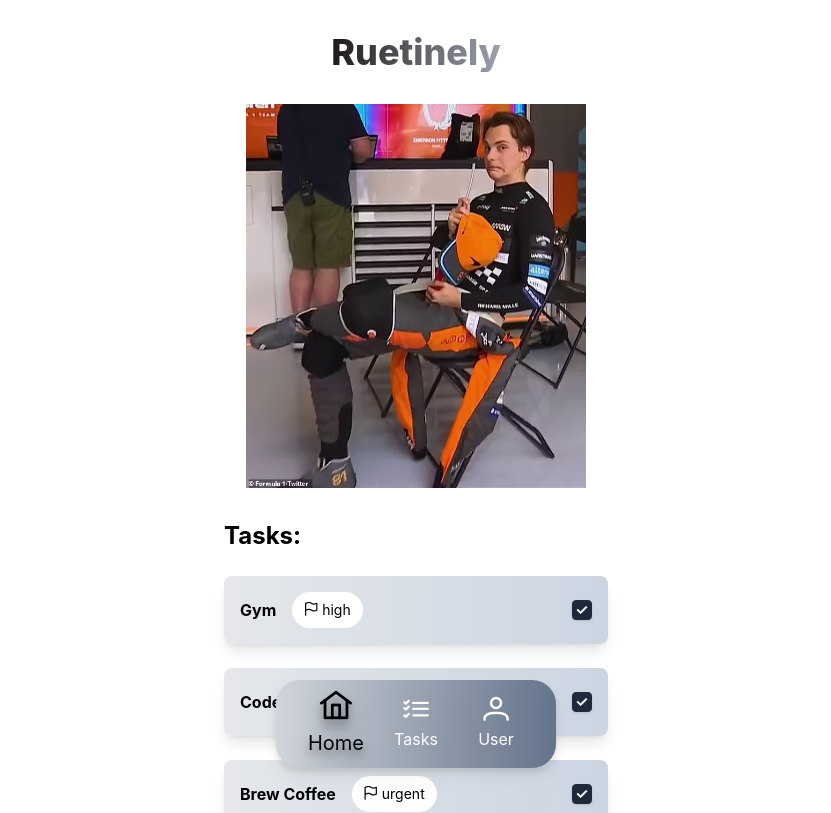
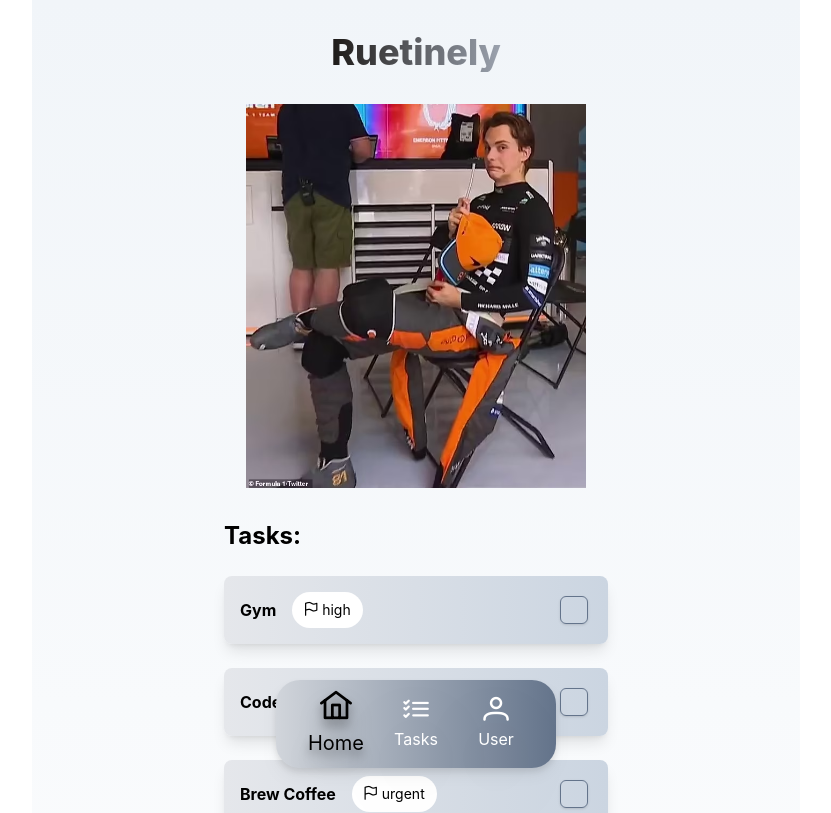
Before and after one commit to rjsreino/ruetinely, a Vue app: page / in a window 1280 px wide. Shown: the top 813 px of the page, without its empty margins (224-1055 px from the left). Built offline with nearby package versions, Linux system fonts and the light colour scheme.

Commit message:
style:made check box more visible

```diff
--- a/index.html
+++ b/index.html
@@ -1,10 +1,10 @@
-<!DOCTYPE html>
+<!doctype html>
 <html lang="">
   <head>
-    <meta charset="UTF-8">
-    <link rel="icon" href="/favicon.ico">
-    <meta name="viewport" content="width=device-width, initial-scale=1.0">
-    <title>Vite App</title>
+    <meta charset="UTF-8" />
+    <link rel="icon" href="/favicon.ico" />
+    <meta name="viewport" content="width=device-width, initial-scale=1.0" />
+    <title>Ruetinely</title>
   </head>
   <body>
     <div id="app"></div>
--- a/src/App.vue
+++ b/src/App.vue
@@ -6,7 +6,7 @@ import { RouterView } from 'vue-router'
 
 <template>
   <main class="">
-    <div class="w-full mx-auto md:max-w-3xl lg:max-w-3xl">
+    <div class="w-full mx-auto md:max-w-3xl lg:max-w-3xl bg-gradient-to-t from-white to-slate-100">
       <header class="flex flex-col items-center py-8">
         <!--div class="bg-green-200 w-2/4 text-center"-->
         <h1
--- a/src/components/CheckBox.vue
+++ b/src/components/CheckBox.vue
@@ -3,8 +3,7 @@
     <label class="flex items-center cursor-pointer relative">
       <input
         type="checkbox"
-        checked
-        class="peer h-5 w-5 cursor-pointer transition-all appearance-none rounded shadow hover:shadow-md border border-slate-300 checked:bg-slate-800 checked:border-slate-800"
+        class="peer h-7 w-7 cursor-pointer transition-all appearance-none rounded-md shadow hover:shadow-md border border-slate-500 checked:bg-slate-800 checked:border-slate-800"
         id="check"
       />
       <span
--- a/src/components/NavBar.vue
+++ b/src/components/NavBar.vue
@@ -34,9 +34,9 @@ const isActiveLink = (routePath) => {
                 <NavBarItem primeIcon="home" text="Home" />
               </RouterLink>
               <RouterLink
-                to="/jobs"
+                to="/tasks"
                 :class="[
-                  isActiveLink('/jobs')
+                  isActiveLink('/tasks')
                     ? 'text-black drop-shadow-4xl scale-125'
                     : 'hover:drop-shadow-2xl text-white drop-shadow-3xl',
                   'transition delay-50 duration-300 ease-in-out px-3 py-2',
--- a/src/components/TaskSingle.vue
+++ b/src/components/TaskSingle.vue
@@ -20,7 +20,7 @@ defineProps({
         <i class="pi pi-flag"></i>
         {{ task.priority }}
       </div>
-      <CheckBox class="ml-auto" />
+      <CheckBox class="ml-auto pr-1" />
     </div>
   </div>
 </template>
--- a/src/router/index.js
+++ b/src/router/index.js
@@ -5,7 +5,7 @@ const router = createRouter({
   history: createWebHistory(import.meta.env.BASE_URL),
   routes: [
     {
-      path: '/',
+      path: '/tasks',
       name: 'tasks',
       component: TasksView,
     },
```
